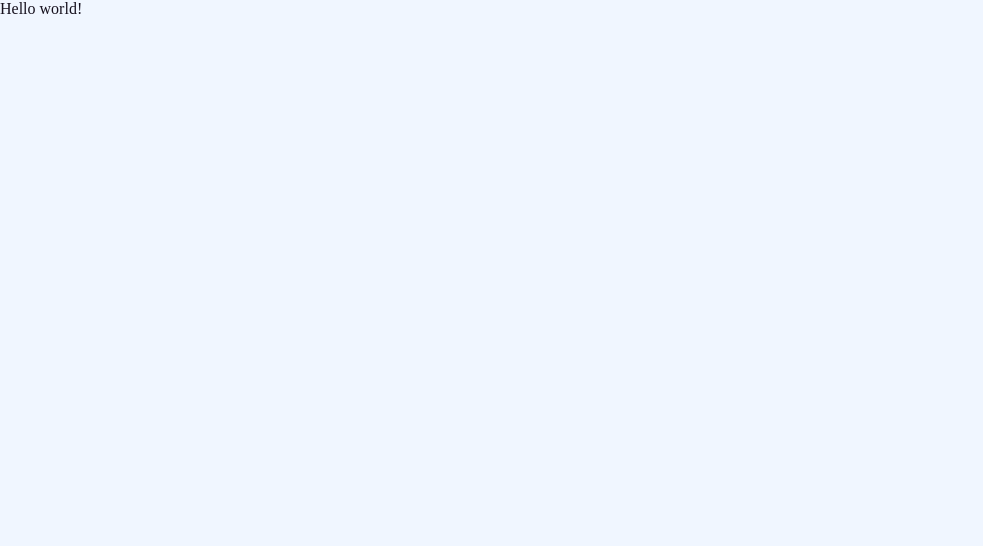
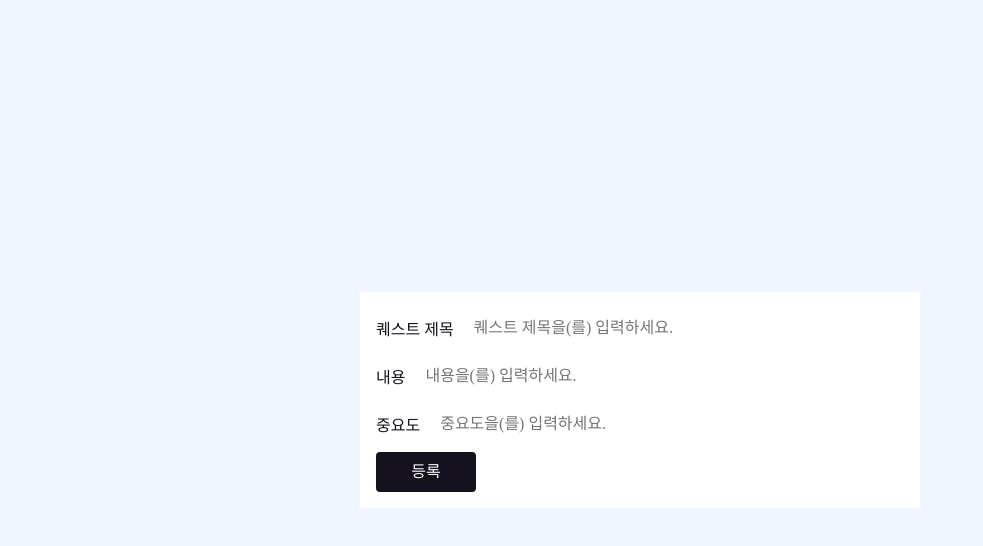
Before and after one commit to 8leamnk/quest, a React (Create React App) app: page / in a window 1280 px wide. Shown: the top 546 px of the page, without its empty margins (0-983 px from the left). Built offline with nearby package versions, Linux system fonts and the light colour scheme.

Commit message:
feat: 출력 기능 추가
추가 내용:
- 입력, 등록 컴포넌트를 홈 화면에 추가

```diff
--- /dev/null
+++ b/src/Components/Organisms/QuestRegistration.tsx
@@ -0,0 +1,53 @@
+// view
+import RegistrationLayout from '../Layout/RegistrationLayout';
+import Registration from '../Molecules/Registration';
+import ErrorMessage from '../Atoms/ErrorMessage';
+import RegisteredData from '../Atoms/RegisteredData';
+
+// model
+import useInputs from '../../hooks/useInputs';
+import useValidation from '../../hooks/useQuestValidation';
+import useRegistration from '../../hooks/useRegistration';
+import usePriorityQueue from '../../hooks/usePriorityQueue';
+import { QuestInputs, buttonEvent } from '../../constants/types';
+
+const INITIAL_INPUTS: QuestInputs = {
+  title: '',
+  content: '',
+  priority: '',
+};
+
+function QuestRegistration() {
+  const { inputs, onChange, onReset } = useInputs<QuestInputs>(INITIAL_INPUTS);
+  const { errorMsg, validate } = useValidation();
+  const { registeredData, registerQuest } = useRegistration();
+  const { enqueue } = usePriorityQueue();
+
+  const onSubmit = (e: buttonEvent): void => {
+    e.preventDefault();
+    e.stopPropagation();
+
+    const element = validate(inputs);
+
+    if (element) {
+      registerQuest(element);
+      enqueue(element);
+      onReset();
+    }
+  };
+
+  return (
+    <RegistrationLayout>
+      <Registration
+        inputs={inputs}
+        buttonText="등록"
+        onChange={onChange}
+        onSubmit={onSubmit}
+      />
+      <ErrorMessage errorMsg={errorMsg} />
+      <RegisteredData registeredData={registeredData} />
+    </RegistrationLayout>
+  );
+}
+
+export default QuestRegistration;
--- a/src/Components/Pages/Home.tsx
+++ b/src/Components/Pages/Home.tsx
@@ -1,7 +1,12 @@
 import React from 'react';
+import QuestRegistration from '../Organisms/QuestRegistration';
 
 function Home() {
-  return <>Hello world!</>;
+  return (
+    <>
+      <QuestRegistration />
+    </>
+  );
 }
 
 export default React.memo(Home);
```
